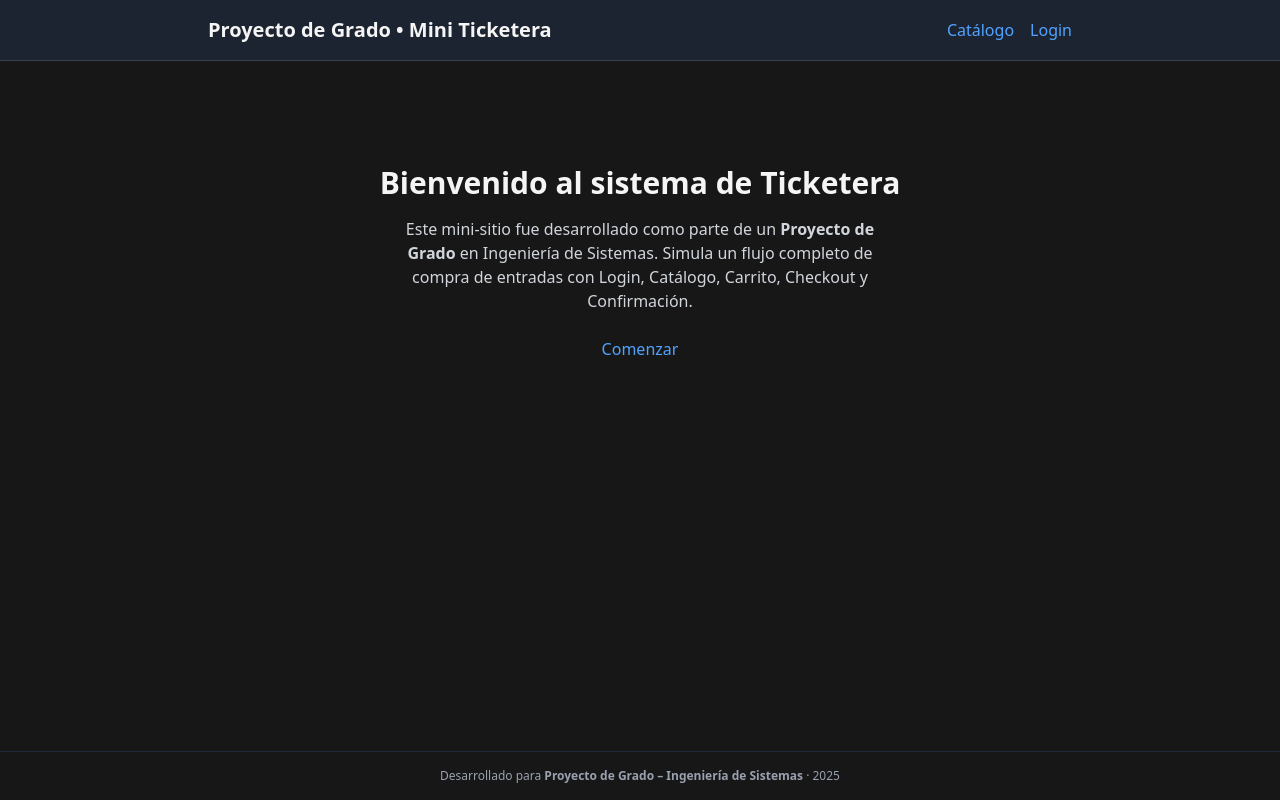
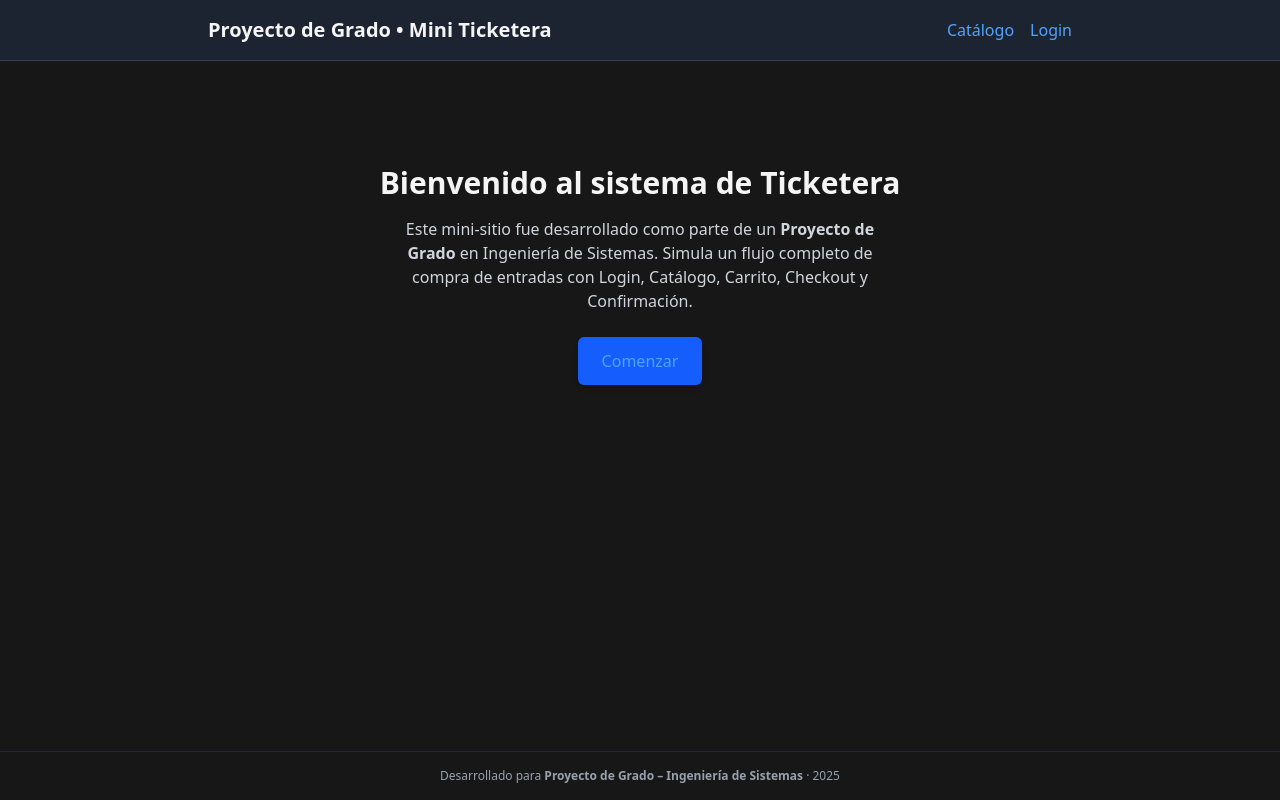
Before and after one commit to lucianocastr/ticketeraTesis, a React (Vite) app: page / in a window 1280 px wide. Built offline with nearby package versions, Linux system fonts and the light colour scheme.

Commit message:
Reverse modifica version node y boton comenzar

```diff
--- a/src/pages/Home.jsx
+++ b/src/pages/Home.jsx
@@ -8,8 +8,12 @@ export default function Home() {
         Este mini-sitio fue desarrollado como parte de un <strong>Proyecto de Grado</strong> en
         Ingeniería de Sistemas. Simula un flujo completo de compra de entradas con Login, Catálogo, Carrito, Checkout y Confirmación.
       </p>
-      <a href={`${import.meta.env.BASE_URL}catalogo`} className="...">Comenzar</a>
-
+      <Link
+        to="/login"
+        className="bg-blue-600 hover:bg-blue-700 text-white px-6 py-3 rounded-md shadow-md hover:shadow-lg transition"
+      >
+        Comenzar
+      </Link>
     </div>
   );
 }
```
